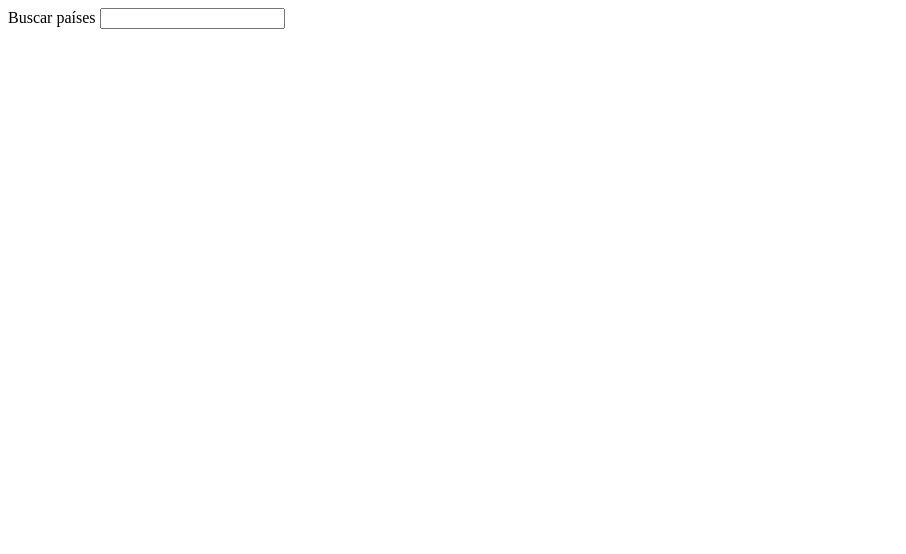
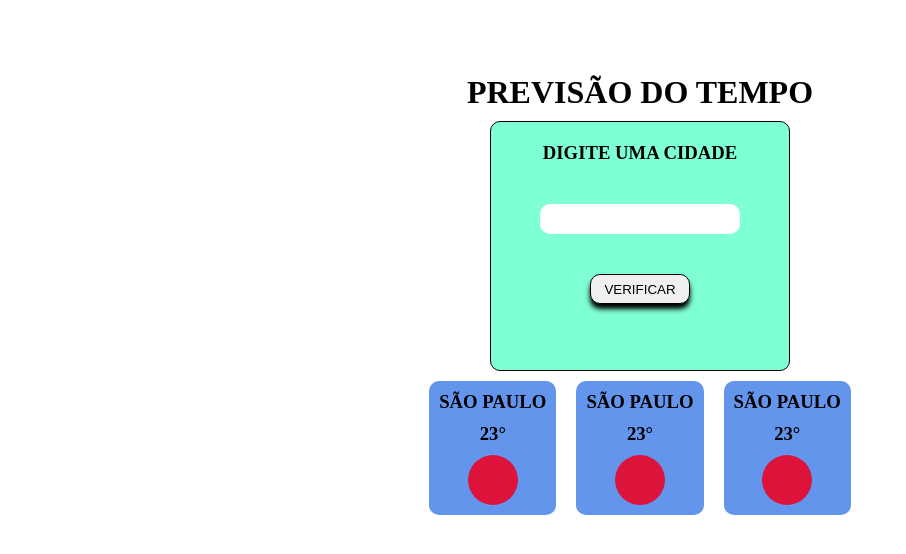
Before and after one commit to CaioHenriqueMachado/TodayIsWeather, a plain HTML site: page index.html in a window 1280 px wide. Shown: the whole page, without its empty margins (0-906 px from the left). Drawn offline with Linux system fonts and the light colour scheme.

Commit message:
finalização do layout

```diff
--- /dev/null
+++ b/css/style.css
@@ -0,0 +1,77 @@
+* {
+  padding: 0;
+  margin: 0;
+  box-sizing: border-box;
+}
+
+.container {
+  padding: 5%;
+  min-height: 100vh;
+  display: flex;
+  flex-direction: column;
+  align-items: center;
+}
+
+h1 {
+  margin: 10px 0;
+}
+
+form {
+  background-color: aquamarine;
+  width: 300px;
+  height: 250px;
+  border: 1px solid black;
+  border-radius: 10px;
+  align-items: center;
+  text-align: center;
+}
+
+h3 {
+  margin: 20px 0;
+
+}
+
+input {
+  width: 200px;
+  height: 30px;
+  margin: 20px 0;
+  border-radius: 10px;
+  padding: 5px 10px;
+  border: none;
+}
+
+button {
+  width: 100px;
+  height: 30px;
+  margin: 20px 0;
+  border-radius: 10px;
+  border: 1px solid black;
+  box-shadow: 0px 5px 5px 0 black;
+}
+
+ul {
+  display: flex;
+  flex-wrap: wrap;
+}
+
+li {
+  list-style: none;
+  background-color: cornflowerblue;
+  border-radius: 10px;
+  margin: 10px;
+  text-align: center;
+}
+
+li h3 {
+  margin: 10px;
+  text-align: center;
+}
+
+div.img {
+  display: flex;
+  background-color: crimson;
+  width: 50px;
+  height: 50px;
+  margin: 10px auto;
+  border-radius: 50px;
+}
--- a/index.html
+++ b/index.html
@@ -3,10 +3,53 @@
 <head>
   <meta charset="UTF-8">
   <meta name="viewport" content="width=device-width, initial-scale=1.0">
-  <title>Document</title>
+  <link rel="stylesheet" href="./css/style.css">
+  <title>PREVISÃO DO TEMPO</title>
 </head>
 <body>
-  <label for="busca">Buscar países</label>
+  <div class="container">
+    <h1>PREVISÃO DO TEMPO</h1>
+    <form action="">
+      <h3>DIGITE UMA CIDADE</h3>
+      <input type="text">
+      <button type="submit"> VERIFICAR</button>
+    </form>
+
+  <div class="result">
+    <ul>
+      <li>
+        <h3>SÃO PAULO</h3>
+        <h3>23°</h3>
+        <div class="img"></div>
+      </li>
+      <li>
+        <h3>SÃO PAULO</h3>
+        <h3>23°</h3>
+        <div class="img"></div>
+      </li>
+      <li>
+        <h3>SÃO PAULO</h3>
+        <h3>23°</h3>
+        <div class="img"></div>
+      </li>
+    </ul>
+  </div>
+
+
+  </div>
+
+
+
+
+
+
+
+
+
+
+
+
+  <!-- <label for="busca">Buscar países</label>
   <input type="search" id="busca" list="destino">
 
   <datalist id="destino">
@@ -21,6 +64,6 @@
     <option value="Capitólio"></option>
     <option value="São Paulo"></option>
     <option value="Paraty"></option>
-  </datalist>
+  </datalist> -->
 </body>
 </html>
```
